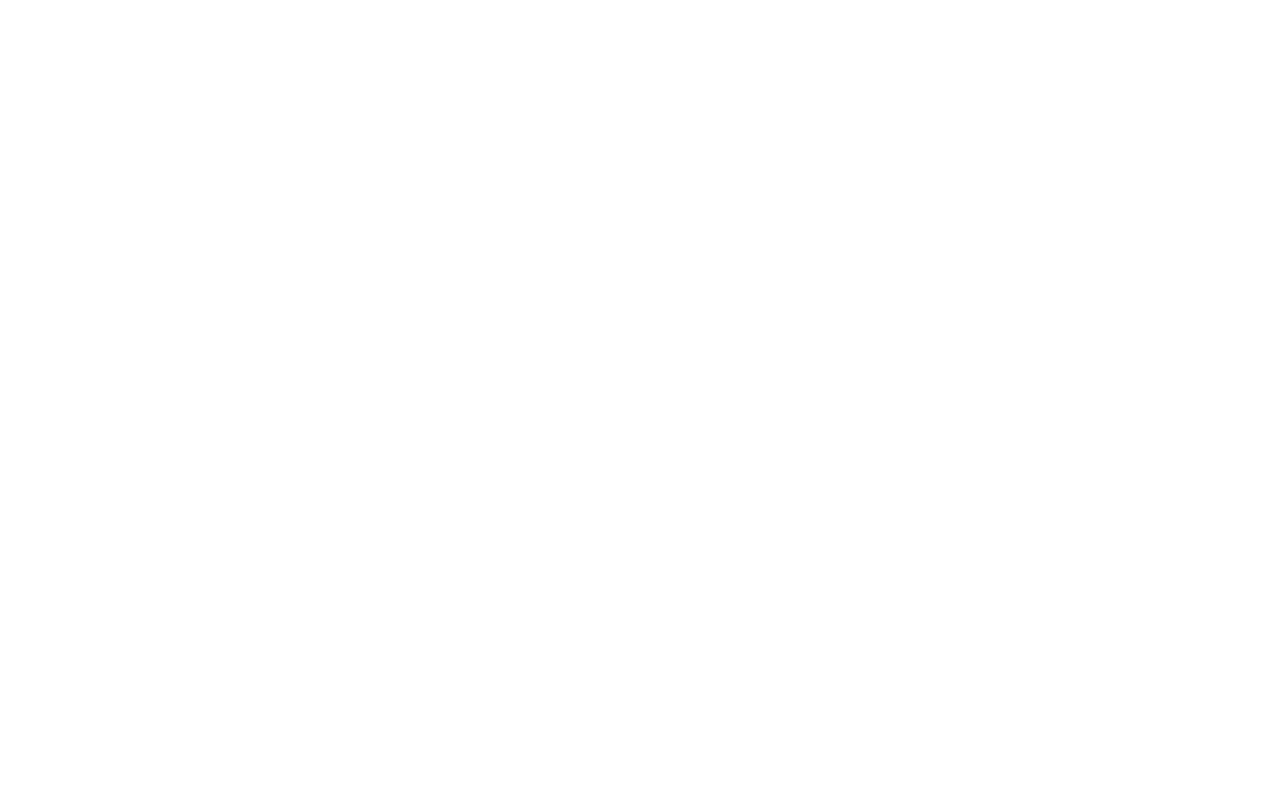
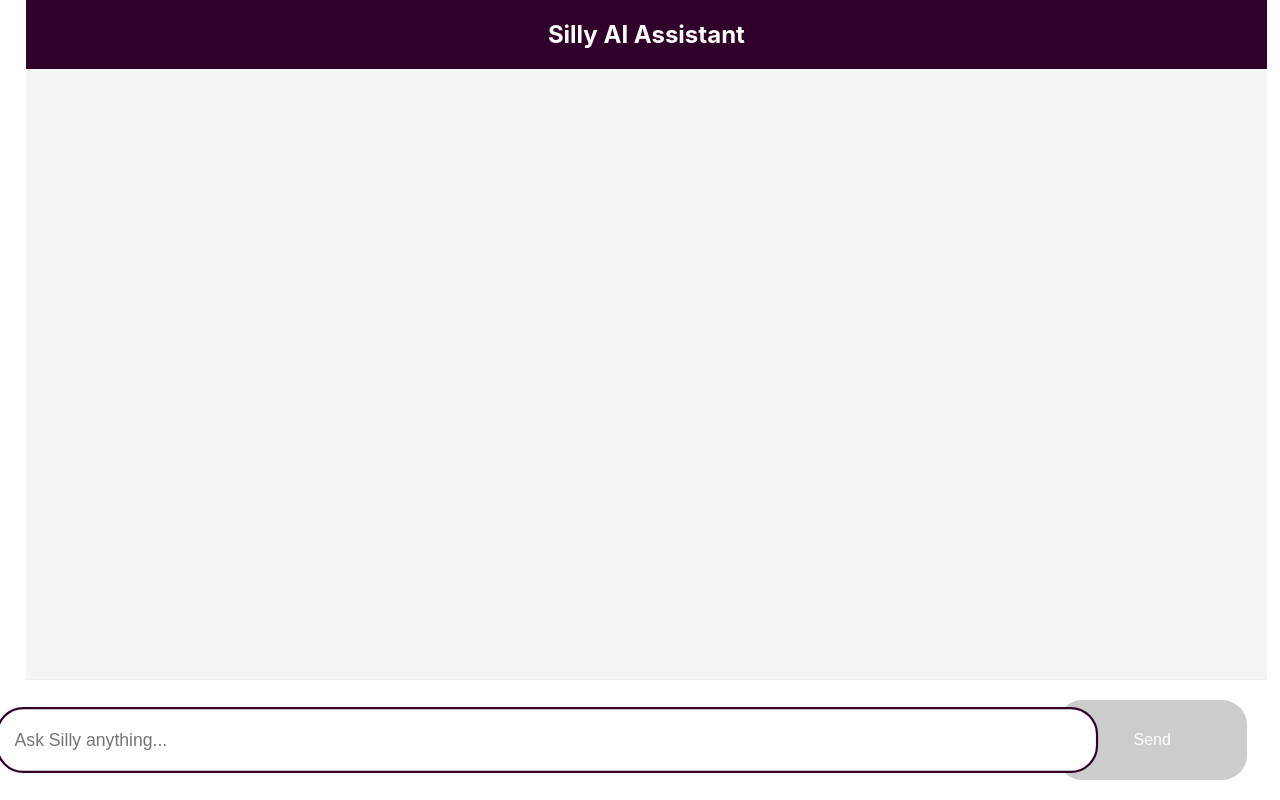
Before and after one commit to GSunny218/Mern-Projec, a React (Create React App) app in the folder my-app/: page /aibot in a window 1280 px wide. Before the commit this address had no page. Built offline with nearby package versions, Linux system fonts and the light colour scheme.

Commit message:
added aibot

```diff
--- /dev/null
+++ b/my-app/src/components/aibot.css
@@ -0,0 +1,122 @@
+.chatbot-container {
+    position: fixed;
+    top: 0;
+    left: 2%;
+    right: 0;
+    bottom: 0;
+    width: 97%;
+    height: 100vh;
+    background: white;
+    display: flex;
+    flex-direction: column;
+}
+
+.chat-header {
+    padding: 20px;
+    background: #30002b;
+    color: white;
+    text-align: center;
+}
+
+.chat-header h3 {
+    margin: 0;
+    font-size: 1.5rem;
+}
+
+.chat-messages {
+    flex: 1;
+    padding: 20px;
+    overflow-y: auto;
+    background-color: #f5f5f5;
+}
+
+.message {
+    margin: 12px 0;
+    padding: 15px;
+    border-radius: 15px;
+    max-width: 70%;
+    box-shadow: 0 2px 4px rgba(0,0,0,0.1);
+}
+
+.message.user {
+    background: #e3e3e3;
+    margin-left: auto;
+}
+
+.message.bot {
+    background: #30002b;
+    color: white;
+}
+
+.message.error {
+    background-color: #ffebee;
+    color: #c62828;
+    border-left: 4px solid #c62828;
+}
+
+.chat-input {
+    display: flex;
+    padding: 20px;
+    background: white;
+    border-top: 1px solid #eee;
+    gap: 10px;
+}
+
+.chat-input input {
+    flex: 1;
+    padding: 15px;
+    border: 2px solid #30002b;
+    border-radius: 25px;
+    font-size: 16px;
+    outline: none;
+    transition: border-color 0.3s ease;
+}
+
+.chat-input input:focus {
+    border-color: #4a0043;
+}
+
+.chat-input button {
+    padding: 15px 30px;
+    background: #30002b;
+    color: white;
+    border: none;
+    border-radius: 25px;
+    cursor: pointer;
+    font-size: 16px;
+    transition: background-color 0.3s ease;
+}
+
+.chat-input button:hover:not(:disabled) {
+    background: #4a0043;
+}
+
+.chat-input button:disabled {
+    background: #cccccc;
+    cursor: not-allowed;
+}
+
+.loading {
+    text-align: center;
+    color: #666;
+    padding: 15px;
+    font-style: italic;
+}
+
+/* Add scrollbar styling */
+.chat-messages::-webkit-scrollbar {
+    width: 8px;
+}
+
+.chat-messages::-webkit-scrollbar-track {
+    background: #f1f1f1;
+}
+
+.chat-messages::-webkit-scrollbar-thumb {
+    background: #30002b;
+    border-radius: 4px;
+}
+
+.chat-messages::-webkit-scrollbar-thumb:hover {
+    background: #4a0043;
+}
--- /dev/null
+++ b/my-app/src/components/aibot.jsx
@@ -0,0 +1,116 @@
+import React, { useState } from "react";
+import "./aibot.css";
+
+const AIBot = () => {
+    const [messages, setMessages] = useState([]);
+    const [inputMessage, setInputMessage] = useState("");
+    const [isLoading, setIsLoading] = useState(false);
+
+    // Helper function for handling errors
+    const handleError = (errorMessage) => {
+        setMessages(prev => [...prev,
+            { text: inputMessage, sender: 'user' },
+            { text: errorMessage, sender: 'error' }
+        ]);
+    };
+
+    const sendMessage = (message) => {
+        if (!message.trim()) return;
+
+        setIsLoading(true);
+        const data = JSON.stringify({
+            model: 'claude-3-opus',
+            messages: [
+                {
+                    role: 'user',
+                    content: message.trim()
+                }
+            ]
+        });
+
+        const xhr = new XMLHttpRequest();
+        xhr.withCredentials = false;
+
+        xhr.addEventListener('readystatechange', function () {
+            if (this.readyState === this.DONE) {
+                if (this.status === 200) {
+                    try {
+                        const response = JSON.parse(this.responseText);
+                        setMessages(prev => [...prev,
+                            { text: message, sender: 'user' },
+                            { text: response.content || 'No response from bot', sender: 'bot' }
+                        ]);
+                    } catch (err) {
+                        console.error('Error parsing response:', err);
+                        handleError('Error processing response');
+                    }
+                } else {
+                    console.error('API Error:', this.status, this.statusText);
+                    handleError(`Error ${this.status}: ${this.statusText}`);
+                }
+                setIsLoading(false);
+            }
+        });
+
+        xhr.onerror = function() {
+            console.error('Request failed');
+            handleError('Network error occurred');
+            setIsLoading(false);
+        };
+
+        try {
+            xhr.open('POST', 'https://claude-3-7-sonnet.p.rapidapi.com/v1/chat/completions');
+            xhr.setRequestHeader('X-RapidAPI-Key', '7f2f47e71bmsh9e74907028d5dafp111363jsn4da44d3e26a5');
+            xhr.setRequestHeader('X-RapidAPI-Host', 'claude-3-7-sonnet.p.rapidapi.com');
+            xhr.setRequestHeader('Content-Type', 'application/json');
+            xhr.send(data);
+        } catch (error) {
+            console.error('Error sending request:', error);
+            handleError('Failed to send request');
+            setIsLoading(false);
+        }
+    };
+
+    const handleSubmit = (e) => {
+        e.preventDefault();
+        if (inputMessage.trim()) {
+            sendMessage(inputMessage);
+            setInputMessage("");
+        }
+    };
+
+    return (
+        <div className="chatbot-container">
+            <div className="chat-header">
+                <h3>Silly AI Assistant</h3>
+            </div>
+
+            <div className="chat-messages">
+                {messages.map((message, index) => (
+                    <div key={index} className={`message ${message.sender}`}>
+                        {message.text}
+                    </div>
+                ))}
+                {isLoading && <div className="loading">Silly is thinking...</div>}
+            </div>
+
+            <form onSubmit={handleSubmit} className="chat-input">
+                <input
+                    type="text"
+                    value={inputMessage}
+                    onChange={(e) => setInputMessage(e.target.value)}
+                    placeholder="Ask Silly anything..."
+                    disabled={isLoading}
+                />
+                <button
+                    type="submit"
+                    disabled={isLoading || !inputMessage.trim()}
+                >
+                    Send
+                </button>
+            </form>
+        </div>
+    );
+};
+
+export default AIBot;
--- a/my-app/src/components/approuter.js
+++ b/my-app/src/components/approuter.js
@@ -12,6 +12,7 @@
 import CssPage from './cssPage';
 import SqlPage from './sqlPage';
 import Aha from './aha';
+import AIBot from './aibot';
 
 const AppRouter = () => {
   return (
@@ -30,6 +31,7 @@
         <Route path='/cssPage' element={<CssPage />}/>
         <Route path='/sqlPage' element={<SqlPage />}/>
         <Route path='/aha' element={<Aha />}/>
+        <Route path='/aibot' element={<AIBot />}/>
       </Routes>
     </BrowserRouter>
     </>
--- a/my-app/src/components/htmlPage.css
+++ b/my-app/src/components/htmlPage.css
@@ -216,7 +216,7 @@
     text-align: center;
 }
 
-.python-image {
+.html-image {
     width: 100px;
     height: 100px;
     margin: 20px 0;
@@ -280,3 +280,18 @@
     border: #f9d5fc 2px dashed;
     padding: 0 40px;
 }
+
+.less-than {
+    color: rgb(255, 44, 44);
+    font-size: 1.1rem;
+}
+
+.greater-than {
+    color: rgb(255, 44, 44);
+    font-size: 1.1rem;
+}
+
+.slash {
+    color: #9300a0;
+    font-size: 1.1rem;
+}
--- a/my-app/src/components/htmlPage.jsx
+++ b/my-app/src/components/htmlPage.jsx
@@ -12,6 +12,7 @@
     const greaterThan = ">";
     const lessThanEqual = "<=";
     const greaterThanEqual = ">=";
+    const slash = "/";
 
     const [completedLessons, setCompletedLessons] = useState([]);
     const [currentPart, setCurrentPart] = useState(1);
@@ -53,7 +54,7 @@
                 return (
                     <div className="lesson-part">
                         <h2>What is HTML?</h2>
-                        <div><img className="python-image" src={htmlImage} alt="Python" /></div>
+                        <div><img className="html-image" src={htmlImage} alt="HTML" /></div>
                         <p>HTML (HyperText Markup Language) is the standard markup language used to create web pages. It provides the structure and content of a webpage by using a series of elements and tags. HTML is the backbone of the web, allowing browsers to interpret and display text, images, links, and other multimedia content.</p>
 
                     </div>
@@ -107,14 +108,29 @@
             case 1:
                 return (
                     <div className="lesson-part">
-                        <h2>Paragraph Tag</h2>
-                        <p>In HTML </p>
+                        <h2>Opening tag and Closing tag</h2>
+                        <p>HTML is not syntactical language, it's a <i>Markup Language</i>.</p>
+                        <p>Each HTML tag has opening and closing tag, like,</p>
+                        <p className="syntax"><span className="less-than">{lessThan}</span>tag<span className="greater-than">{greaterThan}</span><span className="less-than">{lessThan}</span><span className="slash">{slash}</span>tag<span className="greater-than">{greaterThan}</span></p>
+                        <p>Above, it's not a specific tag. it's just a example.</p>
+                        <p>Tags like: p, span, div, heading tags, html, body, etc. have opening and closing tags.</p>
+                        <h2>Void Tags</h2>
+                        <p>HTML also has some special tags which don't have closing tag, such tags are called as <i>Void Tags</i></p>
+                        <p>Fpr example:</p>
+                        <p><span className="less-than">{lessThan}</span>img <span className="slash">{slash}</span><span className="greater-than">{greaterThan}</span></p>
+                        <p>Here, img is void tags.</p>
+                        <p>We have many tags like: link, meta, img, source, etc.</p>
+                        <p>Please don't be scared! We learn this tags and it's uses in next lessons.</p>
+                        <p>We use this tags to make websites and applications on internet.</p>
+
                     </div>
                 );
             case 2:
                 return (
                     <div className="lesson-part">
-
+                        <h2>Paragraph Tag: p</h2>
+                        <p>In HTML, p stands for paragraph. We simply write any text in tags</p>
+                        <div className="syntax"><span className="less-than">{lessThan}</span>p<span className="greater-than">{greaterThan}</span>Hi, I'm p tag<span className="less-than">{lessThan}</span><span className="slash">{slash}</span>p<span className="greater-than">{greaterThan}</span></div>
                     </div>
                 );
             case 3:
--- a/my-app/src/components/mainPage.jsx
+++ b/my-app/src/components/mainPage.jsx
@@ -24,6 +24,9 @@
     const sqlCourse = () => {
         navigate('/sqlPage');
     }
+    const aiBot = () => {
+        navigate('/aibot');
+    }
 
     return(
         <>
@@ -32,7 +35,7 @@
                     <div><h1>SkillByte</h1></div>
                     <div className="upper-navbar"><h2>Select Your Programming Language</h2></div>
                     <div className="lower-navbar">
-                        <div>Support Our Devs</div>
+                        <div onClick={aiBot}>AI Bot</div>
                         <a href=""><div>&#9881;Setting</div></a>
                         <a href=""><div>About</div></a>
                         <a href=""><div>&#9742;Contact</div></a>
```
